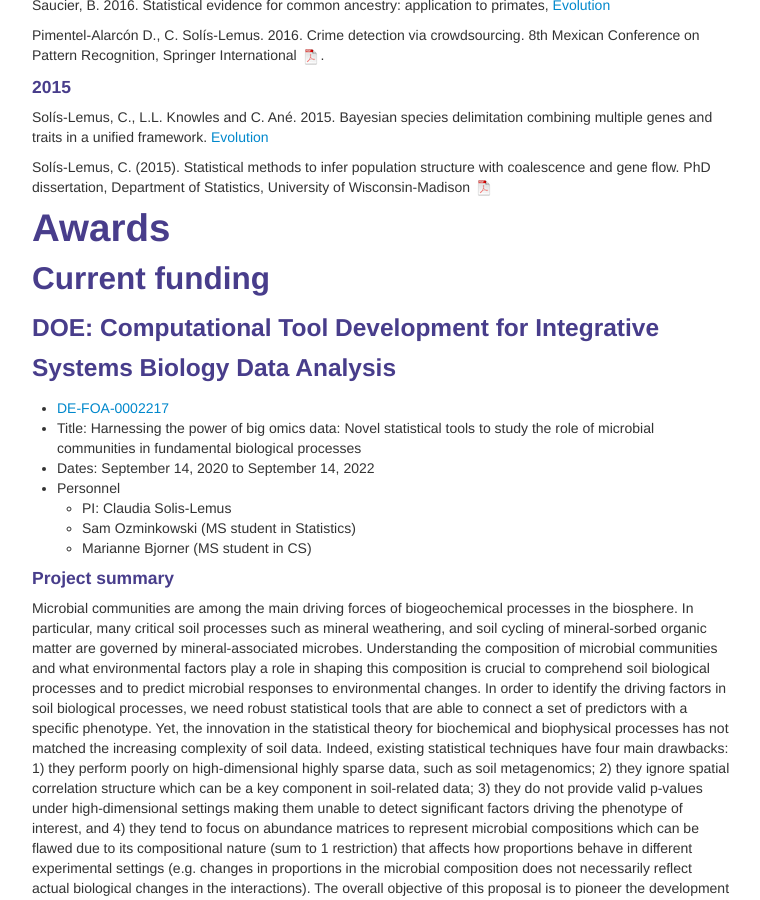
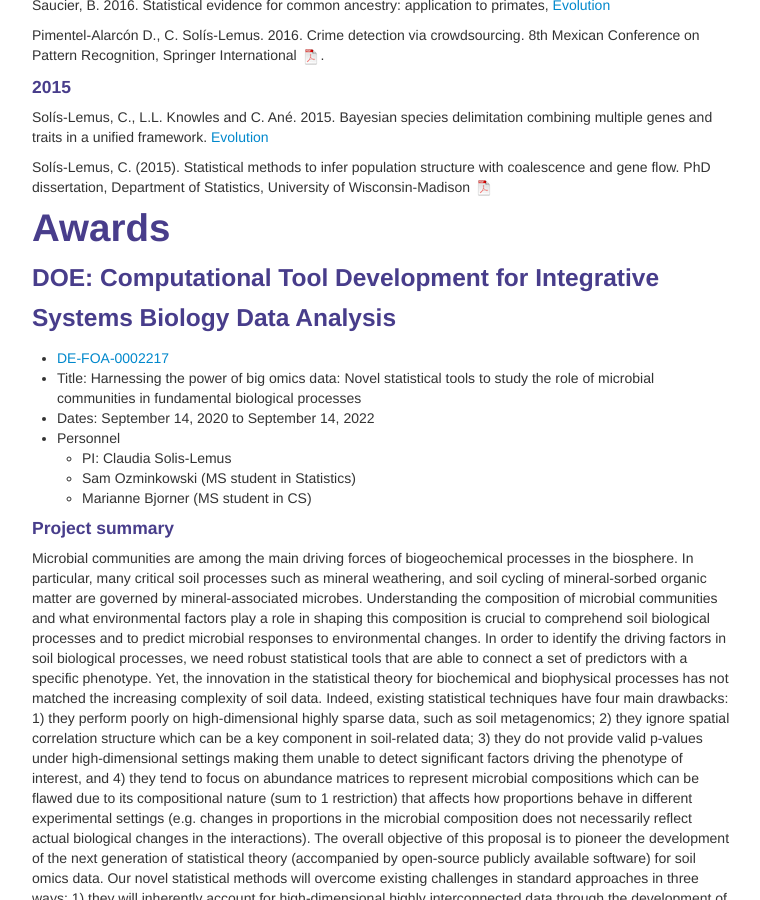
Before and after one commit to solislemuslab/solislemuslab.github.io, a Jekyll site: the page built from pages/research.md, in a window 1280 px wide and 900 px high, scrolled down 3768 px. Shown: the whole window, without its empty margins (258-1018 px from the left). Built offline with Jekyll 4.4.1, drawn with Linux system fonts in a browser that asks for light colours.

Commit message:
modified funding

```diff
--- a/pages/research.md
+++ b/pages/research.md
@@ -197,8 +197,6 @@ University of Wisconsin-Madison
 
 # Awards
 
-## Current funding
-
 ### DOE: Computational Tool Development for Integrative Systems Biology Data Analysis
 
 - [DE-FOA-0002217](https://genomicscience.energy.gov/compbio/2020Awards.shtml)
@@ -222,6 +220,8 @@ The overall objective of this proposal is to pioneer the development of the next
 - Liu and Solis-Lemus (2020) [arXiv:2012.03290](https://arxiv.org/abs/2012.03290)
 - Shen and Solis-Lemus (2021) [arXiv:2107.01306](https://arxiv.org/abs/2107.01306)
 
+------------------------------------
+
 ### USDA-NIFA: hatch project 1023699
 
 - Title: Novel interaction and network statistical models for microbiome data
@@ -241,6 +241,7 @@ In order to identify the driving factors in plant and soil health, we need robus
 - Shen and Solis-Lemus (2020) [arXiv:2012.08397](https://arxiv.org/abs/2012.08397)
 - Shen and Solis-Lemus (2021) [arXiv:2107.01306](https://arxiv.org/abs/2107.01306)
 
+------------------------------------
 
 ### Wisconsin Potato and Vegetable Growers Association, Inc.
 
```
